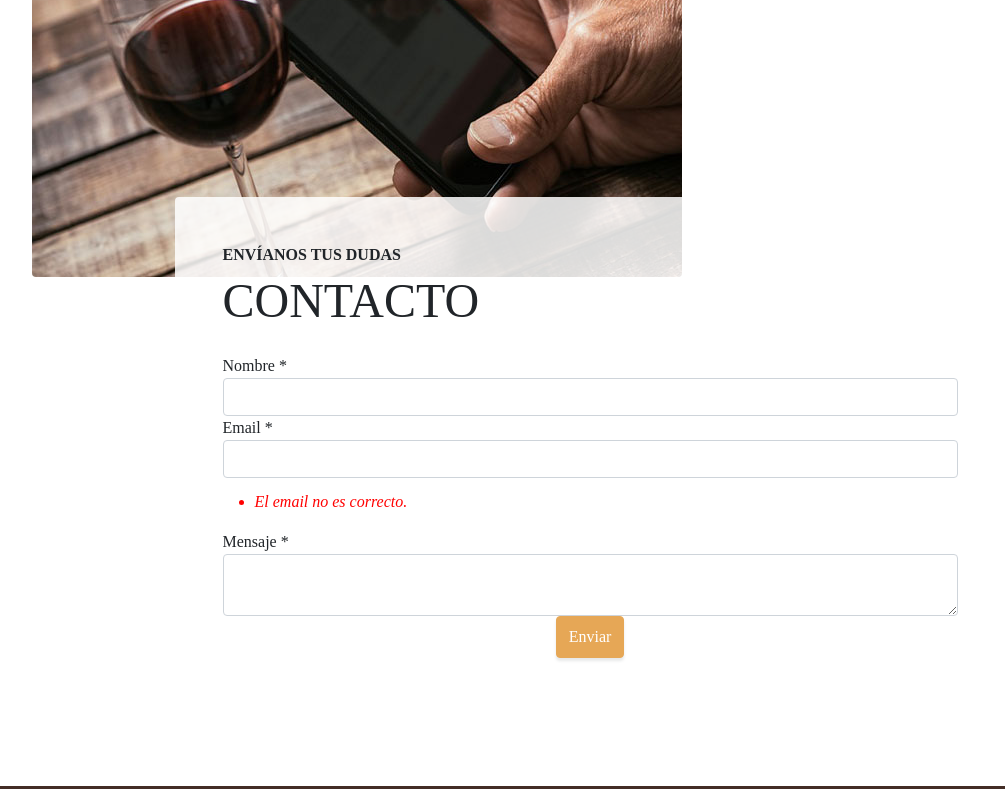
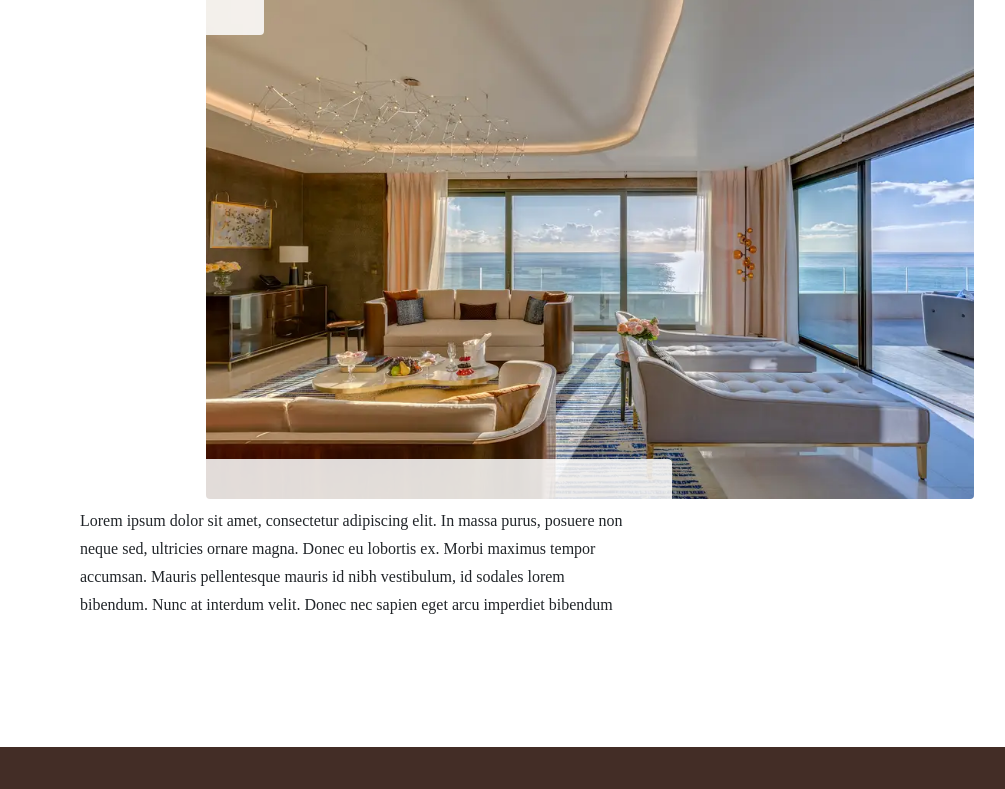
Before and after one commit to cjgm7274/Miramar, a plain HTML site: page Miramar/suite.html in a window 1280 px wide. Shown: the part 609-1398 px from the top of the page, without its empty margins (50-1055 px from the left). Drawn offline with nearby package versions, Linux system fonts and the light colour scheme.

Commit message:
Add files via upload

```diff
--- a/Miramar/suite.html
+++ b/Miramar/suite.html
@@ -85,54 +85,29 @@
   </nav>
 
 
-  <section class="page-section about-heading">
+  <section class="page-section">
     <div class="container">
-      <img class="img-fluid rounded about-heading-img mb-3 mb-lg-0" src="img/contact.jpg" alt="">
-      <div class="about-heading-content">
-        <div class="row">
-          <div class="col-xl-9 col-lg-10 mx-auto">
-            <div class="bg-faded rounded p-5">
-              <h2 class="section-heading mb-4">
-                <span class="section-heading-upper">Envíanos tus dudas</span>
-                <span class="section-heading-lower">Contacto</span>
-              </h2>
-
-              <!-- Formulario de contacto -->
-              <form>
-                <div class="form-group">
-                  <label>Nombre *</label>
-                  <div class="input-group">
-                    <input type="text" class="form-control">
-                  </div>
-                </div>
-                <div class="form-group">
-                  <label>Email *</label>
-                  <div class="input-group">
-                    <input type="text" class="form-control">
-                  </div>
-                  <ul class="errorlist">
-                    <li>El email no es correcto.</li>
-                  </ul>
-                </div>
-                <div class="form-group">
-                  <label>Mensaje *</label>
-                  <div class="input-group">
-                    <textarea class="form-control"></textarea>
-                  </div>
-                </div>
-                <div class="text-center">
-                  <input type="submit" class="btn btn-primary btn-block py-2" value="Enviar">
-                </div>
-              </form>
-              <!-- Fin formulario de contacto -->
-
-            </div>
+      <div class="product-item">
+        <div class="product-item-title d-flex">
+          <div class="bg-faded p-5 d-flex mr-auto rounded">
+            <h2 class="section-heading mb-0">
+              <span class="section-heading-upper"></span>
+              <span class="section-heading-lower">Suite</span>
+            </h2>
+          </div>
+        </div>
+        <img class="product-item-img mx-auto d-flex rounded img-fluid mb-5 mb-lg-2" src="img/suite.jpg" alt="">
+        <div class="product-item-description d-flex ml-auto">
+          <div class="bg-faded p-5 rounded">
+            <p class="mb-0">Lorem ipsum dolor sit amet, consectetur adipiscing elit. In massa purus, posuere non neque
+              sed, ultricies ornare magna. Donec eu lobortis ex. Morbi maximus tempor accumsan. Mauris pellentesque
+              mauris id nibh vestibulum, id sodales lorem bibendum. Nunc at interdum velit. Donec nec sapien eget arcu
+              imperdiet bibendum</p>
           </div>
         </div>
       </div>
     </div>
   </section>
-
   <!-- Pié de página -->
   <footer class="footer text-faded text-center py-5">
     <div class="container">
```
Also changed, not shown: Miramar/individual.html (+17 -16 lines), Miramar/matrimonial.html (+16 -22 lines).
